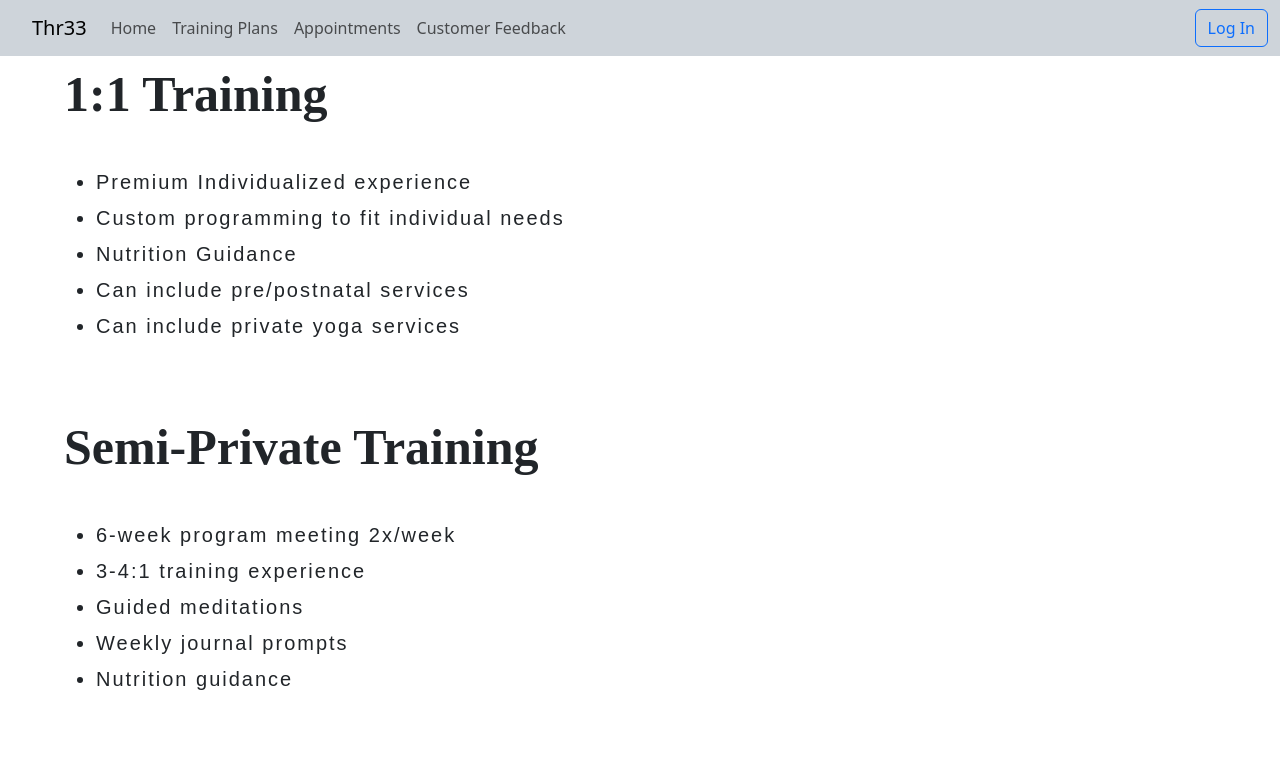
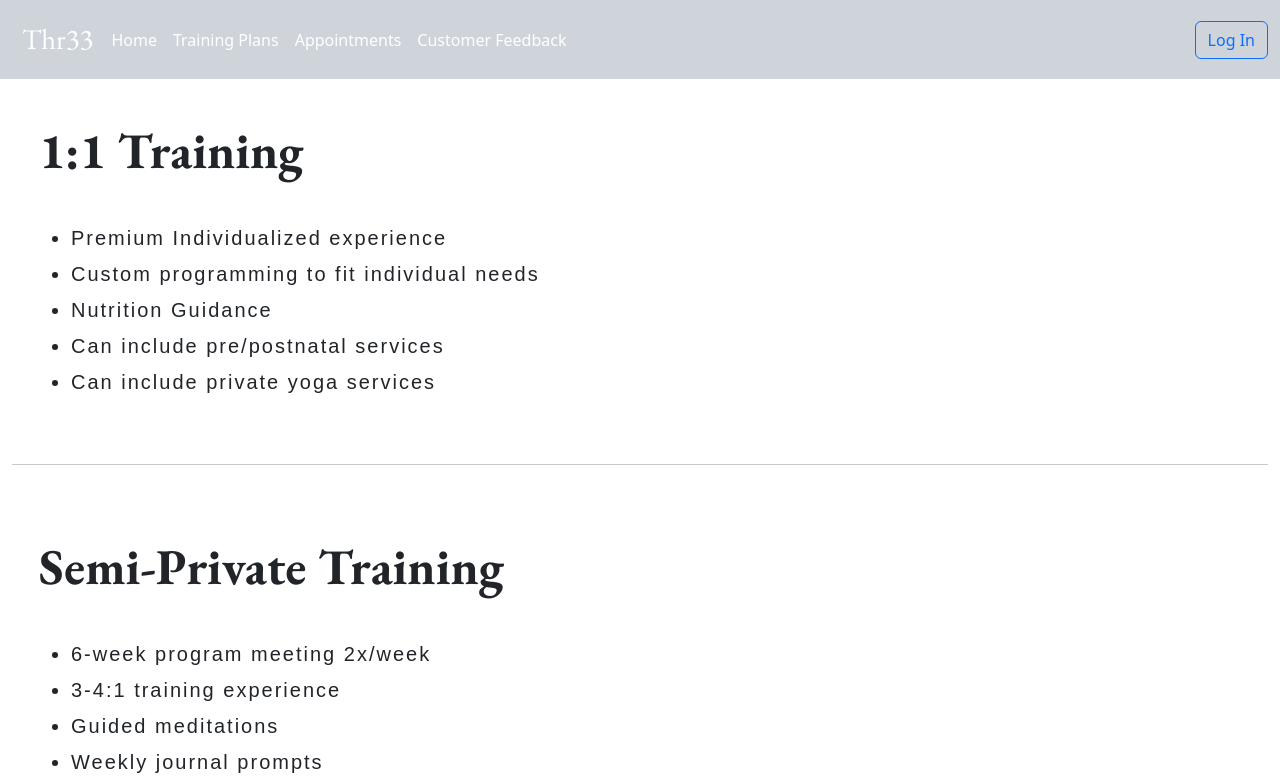
Before and after one commit to Wozzy1/coms319_final_project, a React (Create React App) app in the folder frontend/: page /training_plans in a window 1280 px wide. Shown: the top 780 px of the page. Built offline with nearby package versions, Linux system fonts and the light colour scheme; a web font is replaced by a local one.

Commit message:
fixed navbar animations

```diff
--- a/frontend/src/CustomerFeedback.js
+++ b/frontend/src/CustomerFeedback.js
@@ -207,6 +207,7 @@ function CustomerFeedback({ user }) {
   if (loading) {
     return (
       <Container>
+        <div style={{ paddingTop: "3rem" }} />
         <h2>Customer Testimonies</h2>
         <p>Loading testimonies...</p>
       </Container>
@@ -214,7 +215,7 @@ function CustomerFeedback({ user }) {
   }
 
   return (
-    <Container className='my-5' style={{ paddingTop: "30rem" }}>
+    <Container className='my-5'>
       <h2>Customer Testimonies</h2>
       {testimonies.length > 0 ? (
         <ListGroup>
@@ -286,6 +287,7 @@ function CustomerFeedback({ user }) {
           </Button>
         </Form>
       )}
+      <div style={{ paddingTop: "5rem" }} />
     </Container>
   );
 }
--- a/frontend/src/Navbar.js
+++ b/frontend/src/Navbar.js
@@ -1,5 +1,6 @@
 import React, { useState } from "react";
 import { Link } from "react-router-dom";
+import "./styles/styles.css";
 
 const BASE_URL = "http://localhost:8081";
 
@@ -63,46 +64,53 @@ function Navbar({ user, setUser }) {
       <header className='App-header'>
         <nav className='navbar fixed-top navbar-expand-lg bg-dark-subtle'>
           <div className='container-fluid'>
-            <Link to='/' style={{ textDecoration: "none" }}>
-              <a
-                className='navbar-brand'
-                href='#'
-                style={{ paddingLeft: "20px" }}
+            <Link
+              to='/'
+              className='mynavbar'
+              style={{ textDecoration: "none" }}
             >
               Thr33
-              </a>
             </Link>
             <div
               className='collapse navbar-collapse'
               id='navbarSupportedContent'
             >
               <ul className='navbar-nav me-auto mb-2 mb-lg-0'>
-                <li className='nav-item'>
-                  <Link to='/' style={{ textDecoration: "none" }}>
-                    <a className='nav-link' aria-current='page' href='#'>
+                <li className='mynavbar-item'>
+                  <Link
+                    to='/'
+                    style={{ textDecoration: "none" }}
+                    className='mynav-item nav-link'
+                    href='#'
+                  >
                     Home
-                    </a>
                   </Link>
                 </li>
-                <li className='nav-item'>
-                  <Link to='/training_plans' style={{ textDecoration: "none" }}>
-                    <a className='nav-link' href='#'>
+                <li className='mynavbar-item'>
+                  <Link
+                    to='/training_plans'
+                    style={{ textDecoration: "none" }}
+                    className='mynav-item nav-link'
+                  >
                     Training Plans
-                    </a>
                   </Link>
                 </li>
-                <li className='nav-item'>
-                  <Link to='/appointments' style={{ textDecoration: "none" }}>
-                    <a className='nav-link' href='#'>
+                <li className='mynavbar-item'>
+                  <Link
+                    to='/appointments'
+                    style={{ textDecoration: "none" }}
+                    className='mynav-item nav-link'
+                  >
                     Appointments
-                    </a>
                   </Link>
                 </li>
-                <li className='nav-item'>
-                  <Link to='/feedback' style={{ textDecoration: "none" }}>
-                    <a className='nav-link' href='#'>
+                <li className='mynavbar-item'>
+                  <Link
+                    to='/feedback'
+                    style={{ textDecoration: "none" }}
+                    className='mynav-item nav-link'
+                  >
                     Customer Feedback
-                    </a>
                   </Link>
                 </li>
               </ul>
--- a/frontend/src/ScheduleAppt.js
+++ b/frontend/src/ScheduleAppt.js
@@ -178,7 +178,8 @@ function ScheduleAppt({ user, setUser }) {
   };
 
   return (
-    <div className='week-grid container' style={{ paddingTop: "5rem" }}>
+    <div className='week-grid container'>
+      <div style={{ paddingTop: "5rem" }} />
       {/* Header Row */}
       <div className='table-row'>
         <div className='cell time-header'></div>
@@ -233,6 +234,7 @@ function ScheduleAppt({ user, setUser }) {
           </div>
         </div>
       )}
+      <div style={{ paddingTop: "5rem" }} />
     </div>
   );
 }
--- a/frontend/src/TrainingPlans.js
+++ b/frontend/src/TrainingPlans.js
@@ -1,5 +1,5 @@
 import React, { useState, useEffect } from "react";
-import { Link } from "react-router-dom";
+import "./styles/styles.css";
 
 import "bootstrap/dist/css/bootstrap.min.css";
 
@@ -25,7 +25,9 @@ function TrainingPlans() {
     if (!data || data.length === 0) return <p>No content available.</p>;
 
     return data.map((program, index) => (
-      <div key={index} className='row' style={{ padding: "25px" }}>
+      <div key={index} className='row'>
+        <div style={{ paddingTop: "3rem" }} />
+
         <div className='col'>
           <div className='row'>
             <p className='header-text'>{program.program}</p>
@@ -40,12 +42,15 @@ function TrainingPlans() {
             </div>
           </div>
         </div>
+        <div style={{ paddingTop: "3rem" }} />
+        <hr />
       </div>
     ));
   };
 
   return (
     <div>
+      <hr />
       <div id='content-container' className='container-fluid'>
         {renderRows()}
       </div>
@@ -53,8 +58,4 @@ function TrainingPlans() {
   );
 }
 
-function viewLanding() {
-  setViewer(0);
-}
-
 export default TrainingPlans;
--- a/frontend/src/styles/styles.css
+++ b/frontend/src/styles/styles.css
@@ -16,31 +16,40 @@
 
 .mynavbar {
   font-family: "EB Garamond", serif;
-  background-color: gray;
   color: white;
-  padding: 10px 0;
-}
-
-.navbar-brand {
-  font-family: "EB Garamond", serif;
+  padding: 10px 10px 10px 10px;
   font-size: 1.8rem;
   transition: font-size 0.3s ease, color 0.3s ease; /* Smooth animation */
 }
 
-.nav-item {
-  font-size: 1rem;
-  transition: font-size 0.3s ease, color 0.3s ease; /* Smooth animation */
-  font-weight: 450;
+.mynavbar:hover {
+  font-size: 2rem; /* Enlarged font size on hover */
+  color: #007bff !important;
 }
 
-.navbar-brand:hover {
+.mynav-item {
+  color: white;
+  font-size: 1rem;
+  padding: 10px 10px 10px 10px;
+  font-weight: 450;
+  transition: font-size 0.3s ease, color 0.3s ease; /* Smooth animation */
+}
+
+.mynav-item:hover {
+  font-size: 1.1rem; /* Enlarged font size on hover */
+  color: #2f2f2f !important;
+  font-weight: 600;
+}
+
+.mynavbar-brand {
+  font-family: "EB Garamond", serif;
+  color: white;
+  font-size: 1.8rem;
+  transition: font-size 0.3s ease, color 0.3s ease; /* Smooth animation */
+}
+
+.mynavbar-brand:hover {
   font-size: 2rem; /* Enlarged font size on hover */
   color: #007bff;
   /* font-weight: 600; */
 }
-
-.nav-item:hover {
-  font-size: 1.1rem; /* Enlarged font size on hover */
-  color: #2f2f2f;
-  font-weight: 600;
-}
```
Lines whose indentation alone changed are shown as unchanged.
